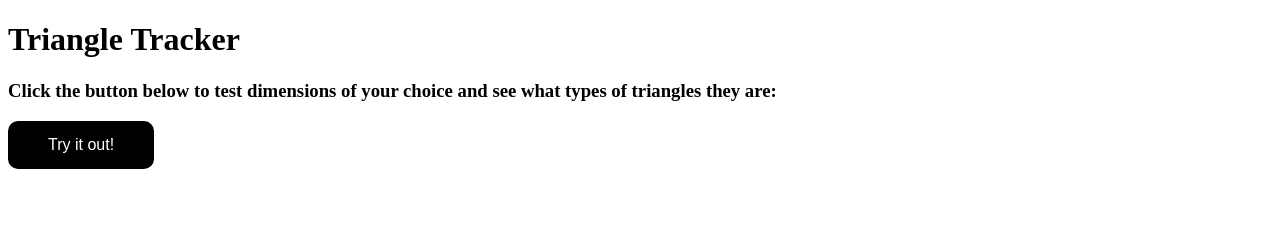
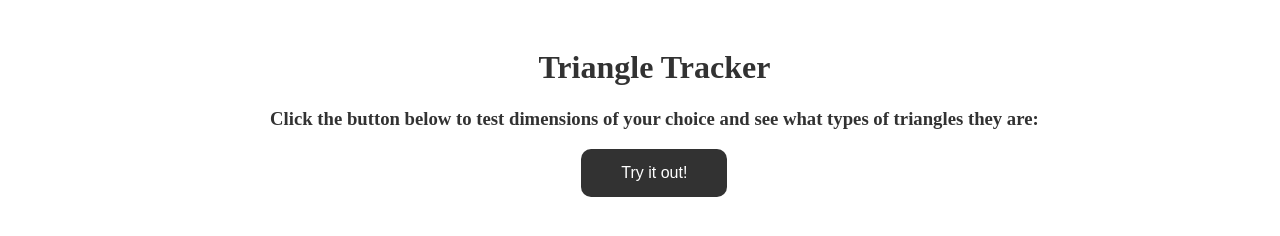
Before and after one commit to Maxie24/triangle-tracker, a plain HTML site: page index.html in a window 1280 px wide. Drawn offline with nearby package versions, Linux system fonts and the light colour scheme; animation ran at ten frames a second.

Commit message:
Add styles on div tag with id content

```diff
--- a/css/styles.css
+++ b/css/styles.css
@@ -14,3 +14,12 @@ button{
   font-size: 16px;
   border-radius: 10px;
 }
+#content{
+  color: #000;
+  background-color: #fff;
+  opacity: 0.8;
+  text-align: center;
+  position:absolute;
+  left:250px;
+  padding: 20px;
+}
```
